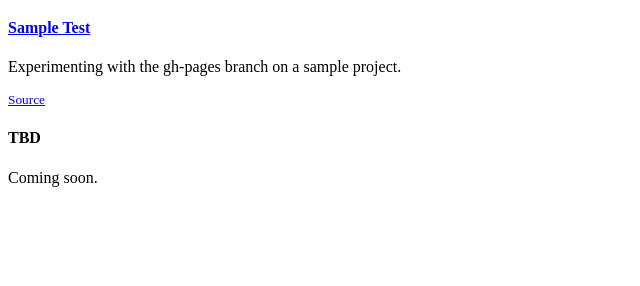
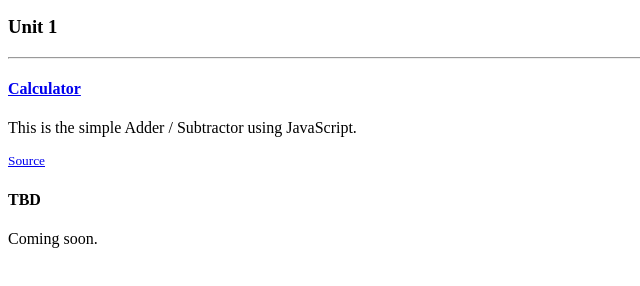
Before and after one commit to robbiesmith79/robbiesmith79.github.io, a website: page app/partials/index.html in a window 1280 px wide. Shown: the part 226-512 px from the top of the page, without its empty margins (0-640 px from the left). Drawn offline with Linux system fonts and the light colour scheme; files whose address does not match are found by name.

Commit message:
updating homepage for unit 1

```diff
--- a/app/partials/index.html
+++ b/app/partials/index.html
@@ -7,9 +7,15 @@
 
   <div class="row marketing">
     <div class="col-lg-6">
-      <h4><a href="/test">Sample Test</a></h4>
-      <p>Experimenting with the gh-pages branch on a sample project.</p>
-      <small><a href="https://github.com/robbiesmith79/test" target="_blank" title="Github Source">Source</a></small>
+		<h3>Unit 1</h3>
+        <hr />
+    </div>
+  </div>
+  <div class="row marketing">
+    <div class="col-lg-6">
+      <h4><a href="http://robbiesmith79.github.io/unit1-calculator">Calculator</a></h4>
+      <p>This is the simple Adder / Subtractor using JavaScript.</p>
+      <small><a href="https://github.com/robbiesmith79/unit1-calculator" target="_blank" title="Github Source">Source</a></small>
     </div>
 
     <div class="col-lg-6">
```
Also changed, not shown: index.html (+1 -1 lines).
